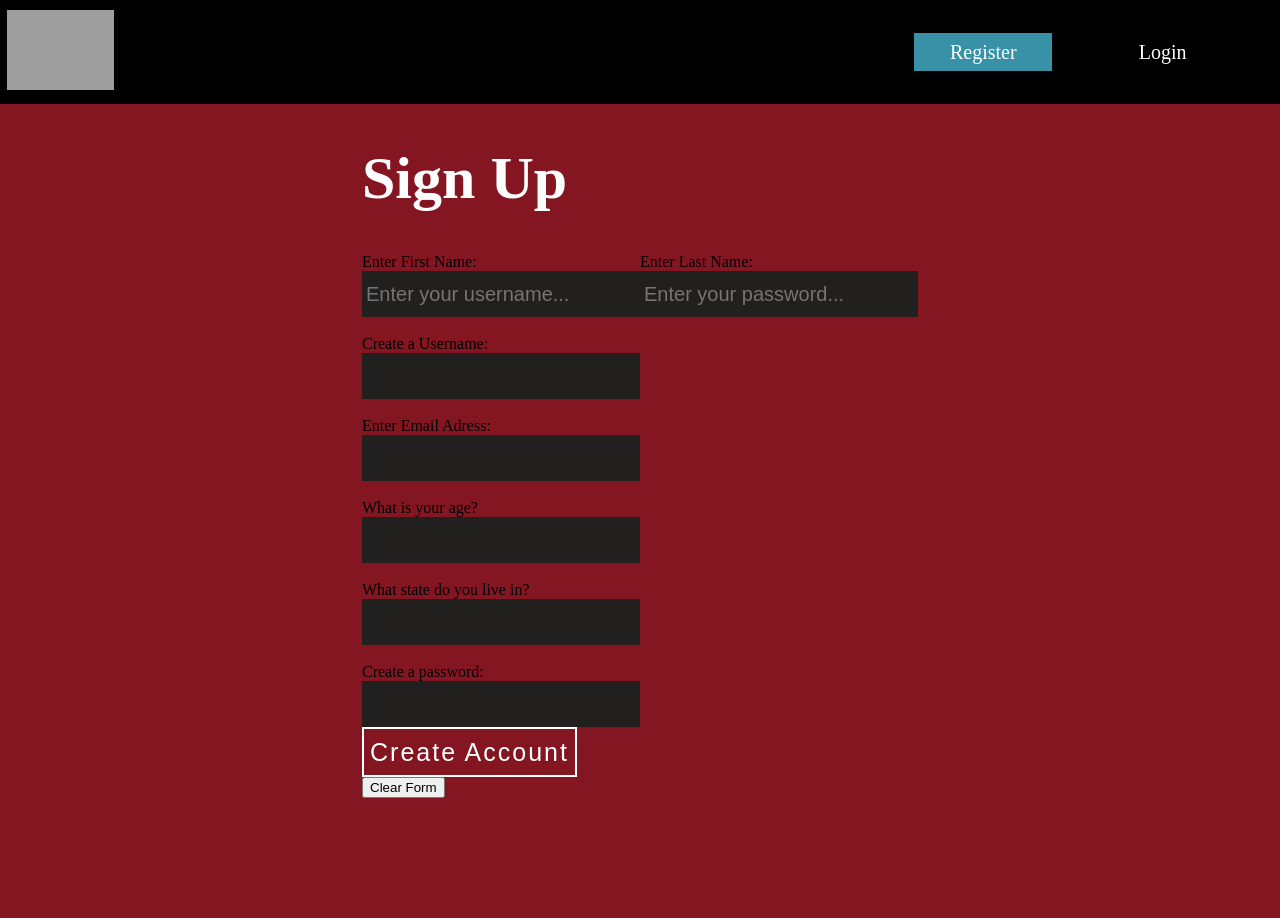
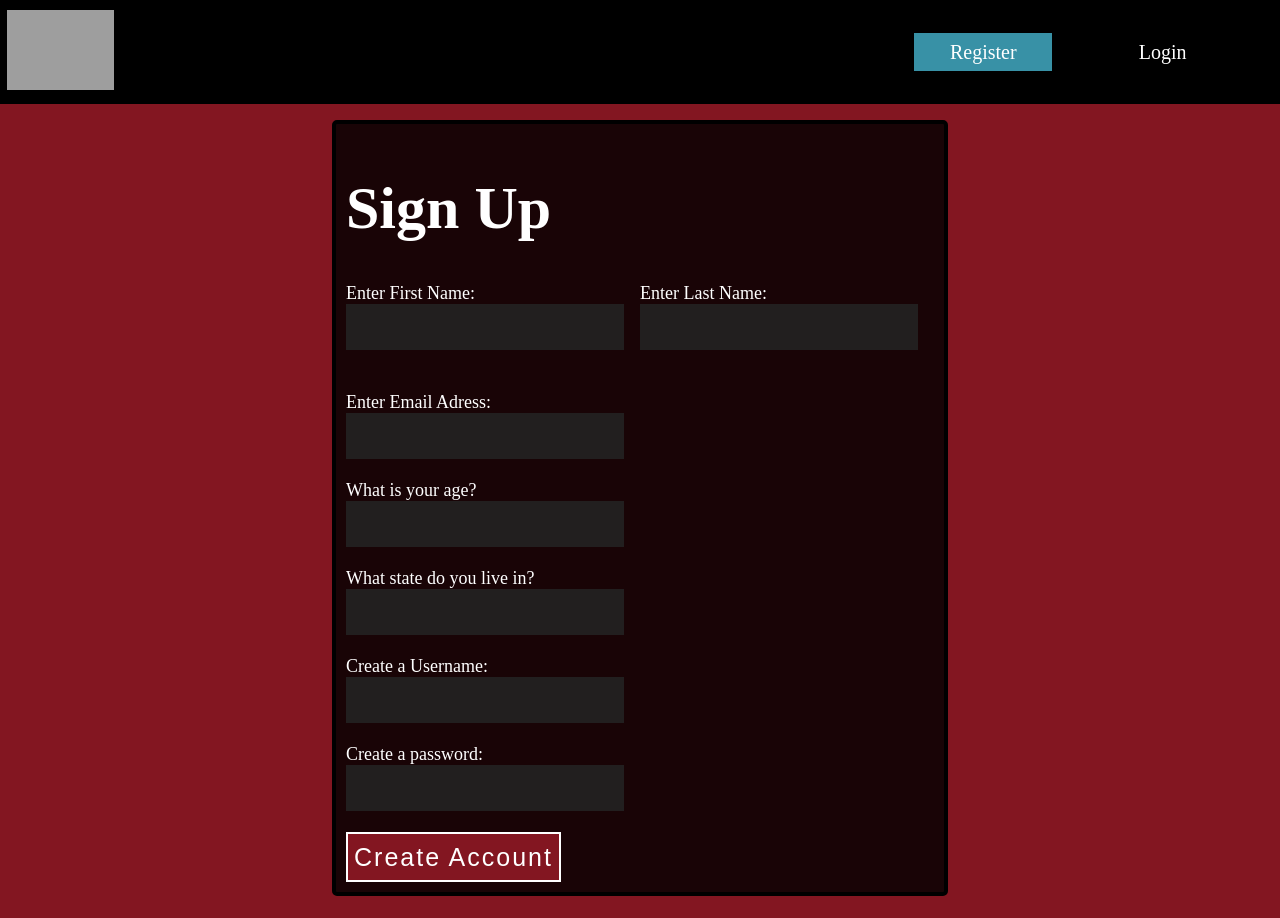
Before and after one commit to Serrin-Sage/phase-4-project-frontend, a React (Vite) app: page /signup in a window 1280 px wide. Before the commit the page ends 804 px from the top, so only its background shows below. Built offline with nearby package versions, Linux system fonts and the light colour scheme; grey boxes are pictures that could not be loaded; a web font is replaced by a local one.

Commit message:
updated teh signup page

```diff
--- a/src/components/SignUp.jsx
+++ b/src/components/SignUp.jsx
@@ -49,20 +49,15 @@ const SignUp = () => {
             <div className="name-input-container">
               <label className="user-form-label">
                 Enter First Name: <br/>
-                <input type="text" name="first_name" className="user-input" defaultValue={defaultForm.first_name} placeholder="Enter your username..." />
+                <input type="text" name="first_name" className="user-input" />
               </label>
               <label className="user-form-label">
                 Enter Last Name: <br/>
-                <input type="text" name="last_name" className="user-input" defaultValue={defaultForm.last_name} placeholder="Enter your password..." />
+                <input type="text" name="last_name" className="user-input" />
                 <br />
               </label>
             </div>
             <br />
-            <label >
-              Create a Username: <br/>
-              <input type="text" name="username" className="user-input" defaultValue={defaultForm.username} />
-            </label>
-            <br/>
             <br/>
             <label >
               Enter Email Adress: <br/>
@@ -83,14 +78,21 @@ const SignUp = () => {
             <br/>
             <br/>
             <label >
+              Create a Username: <br />
+              <input type="text" name="username" className="user-input" defaultValue={defaultForm.username} />
+            </label>
+            <br />
+            <br/>
+            <label >
               Create a password: <br />
               <input type="password" name="password" className="user-input" defaultValue={defaultForm.password}/>
             </label>
             <br/>
+            <br/>
             <input type="submit" value="Create Account" className="login-btn"/>
             <br/>
           </form>
-          <button onClick={() => { dispatch(resetSignUpForm()) }}>Clear Form</button>
+          {/* <button onClick={() => { dispatch(resetSignUpForm()) }}>Clear Form</button> */}
         </div>
       </div>
     </div>
--- a/src/stylesheets/signinup.css
+++ b/src/stylesheets/signinup.css
@@ -33,6 +33,7 @@
     color: white;
     font-size: 20px;
     outline: none;
+    margin-right: 1rem;
 }
 
 .login-btn {
@@ -110,7 +111,13 @@
 
 /*** SIGN UP STYLE ***/
 .signup-container {
-
+    background-color: rgba(0, 0, 0, 0.807);
+    border: solid 4px black;
+    border-radius: 5px;
+    font-size: 18px;
+    padding: 10px;
+    margin: 1rem;
+    color: #fff;
 }
 .signup-content {
     max-width: 800px;
```
